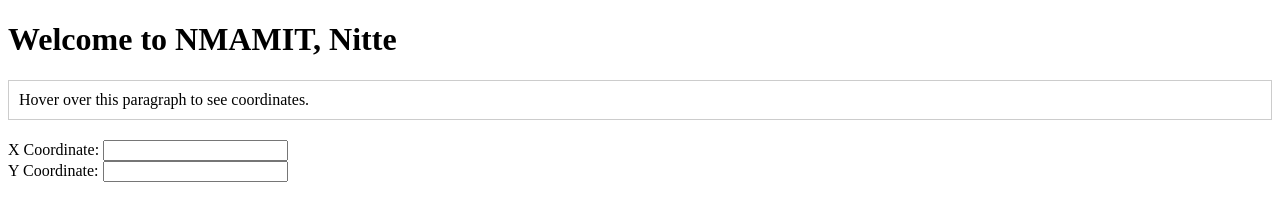
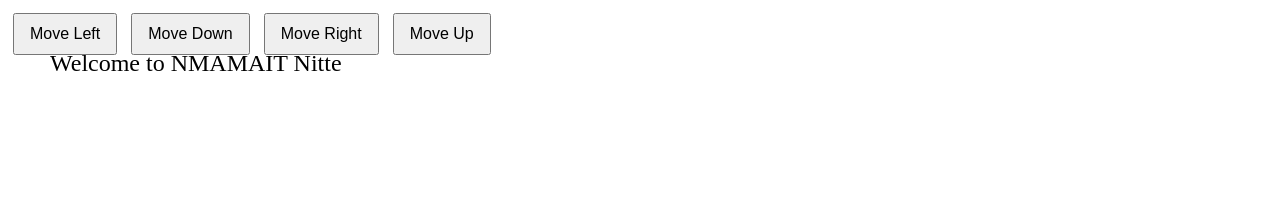
Before and after one commit to Chirashree9/AWT_LAB, a plain HTML site: page Assignment7/assign7.html in a window 1280 px wide. Drawn offline with Linux system fonts and the light colour scheme.

Commit message:
Update assign7.html

```diff
--- a/Assignment7/assign7.html
+++ b/Assignment7/assign7.html
@@ -3,44 +3,54 @@
 <head>
     <meta charset="UTF-8">
     <meta name="viewport" content="width=device-width, initial-scale=1.0">
-    <title>Welcome to NMAMIT, Nitte</title>
+    <title>Move Text Example</title>
     <style>
-        h1 {
-            transition: color 0.3s, font-size 0.3s;
+        #movingText {
+            position: absolute;
+            left: 50px;
+            top: 50px;
+            font-size: 24px;
         }
-
-        h1:hover {
-            color: #007BFF; /* Change color on hover */
-            font-size: 2.5em; /* Change font size on hover */
-        }
-
-        p {
-            margin: 20px 0;
-            padding: 10px;
-            border: 1px solid #ccc;
+        .button {
+            margin: 5px;
+            padding: 10px 15px;
+            font-size: 16px;
         }
     </style>
 </head>
 <body>
-    <h1>Welcome to NMAMIT, Nitte</h1>
-
-    <p id="info">Hover over this paragraph to see coordinates.</p>
-
-    <label for="x">X Coordinate:</label>
-    <input type="text" id="x" readonly>
-    <br>
-    <label for="y">Y Coordinate:</label>
-    <input type="text" id="y" readonly>
+    <div id="movingText">Welcome to NMAMAIT Nitte</div>
+    <div>
+        <button class="button" onclick="moveText('left')">Move Left</button>
+        <button class="button" onclick="moveText('down')">Move Down</button>
+        <button class="button" onclick="moveText('right')">Move Right</button>
+        <button class="button" onclick="moveText('up')">Move Up</button>
+    </div>
 
     <script>
-        const infoParagraph = document.getElementById('info');
-        const xInput = document.getElementById('x');
-        const yInput = document.getElementById('y');
+        const textElement = document.getElementById('movingText');
+        let leftPosition = 50; // initial left position
+        let topPosition = 50;  // initial top position
 
-        infoParagraph.addEventListener('mousemove', (event) => {
-            xInput.value = event.clientX; // Get X coordinate
-            yInput.value = event.clientY; // Get Y coordinate
-        });
+        function moveText(direction) {
+            const step = 10; // number of pixels to move
+            switch (direction) {
+                case 'left':
+                    leftPosition -= step;
+                    break;
+                case 'right':
+                    leftPosition += step;
+                    break;
+                case 'up':
+                    topPosition -= step;
+                    break;
+                case 'down':
+                    topPosition += step;
+                    break;
+            }
+            textElement.style.left = leftPosition + 'px';
+            textElement.style.top = topPosition + 'px';
+        }
     </script>
 </body>
 </html>
```
